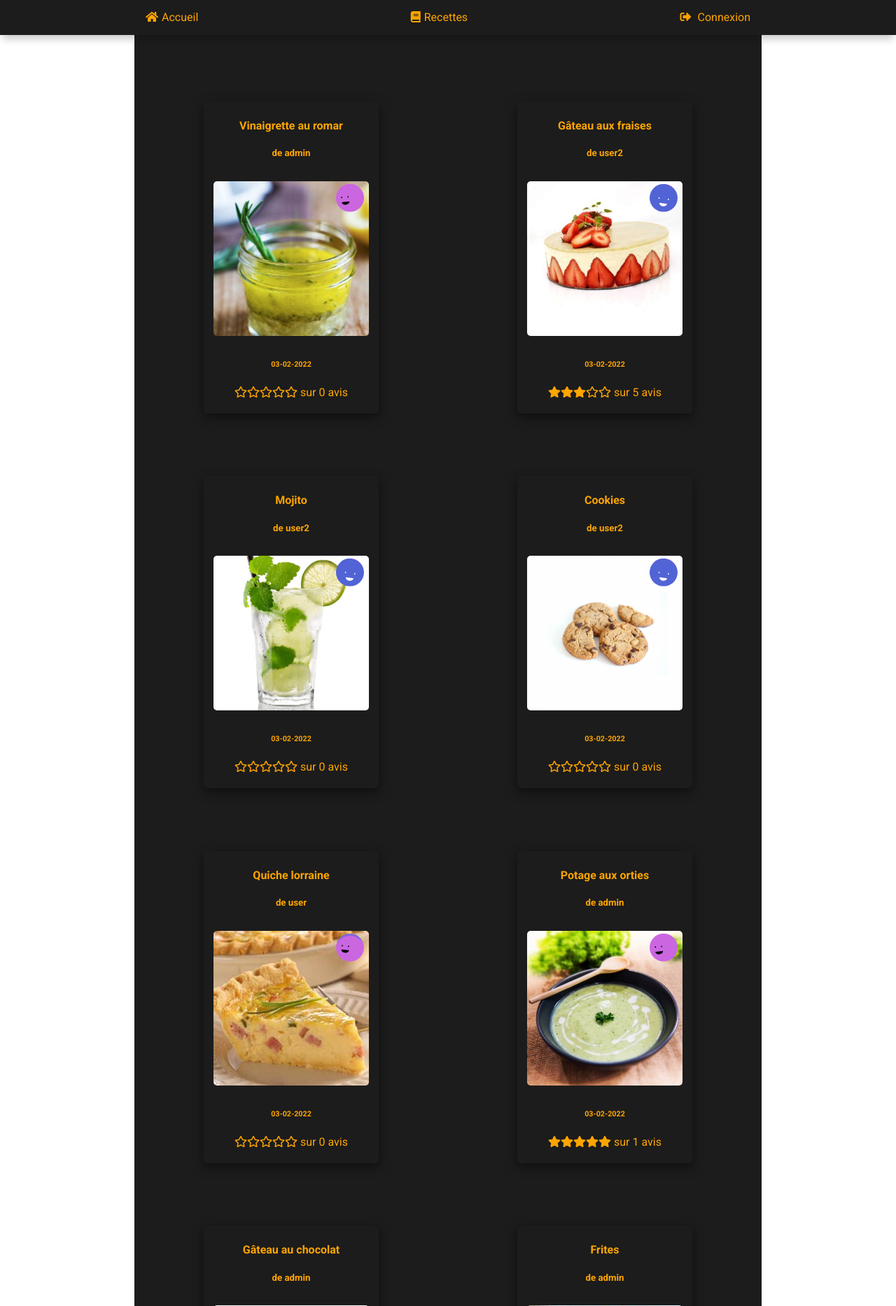
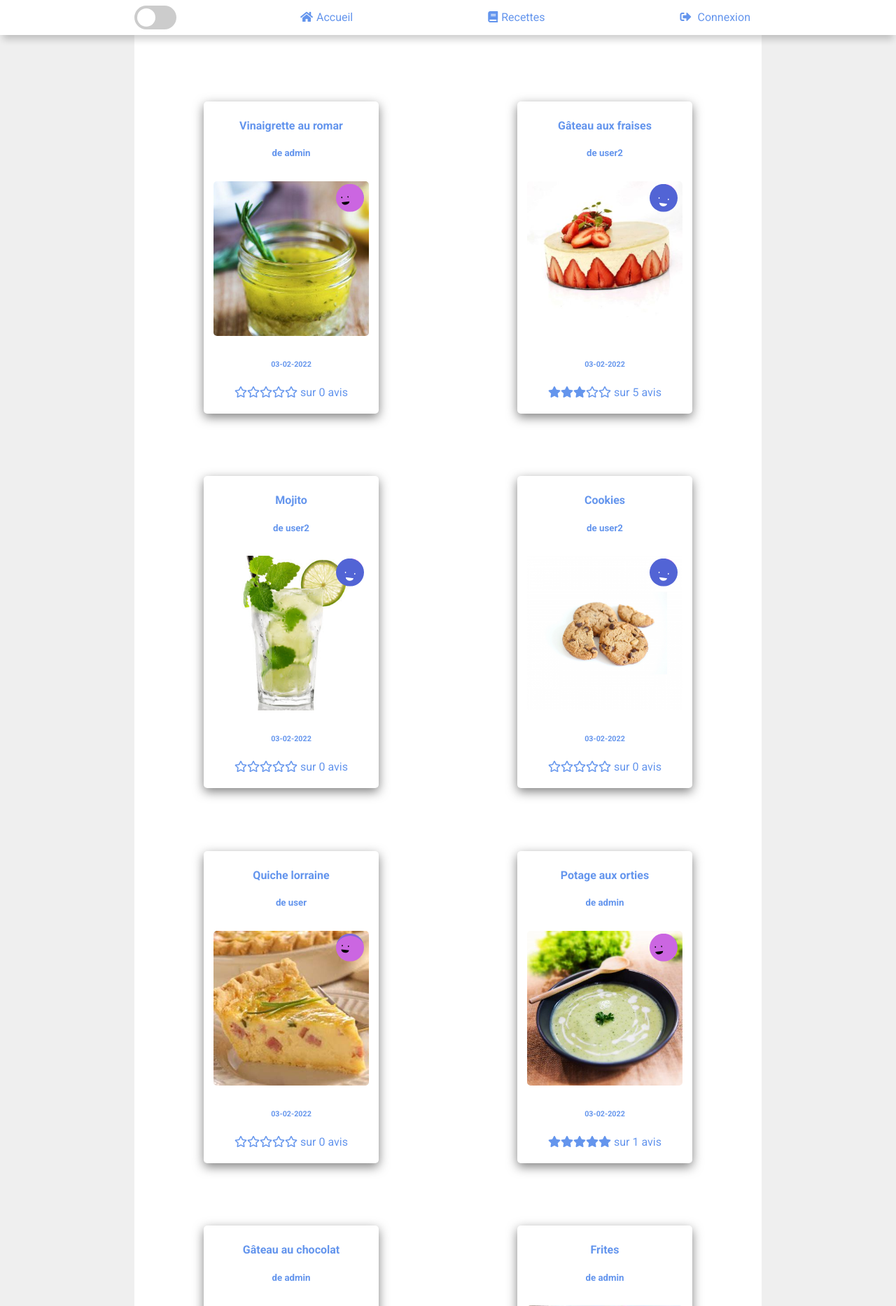
Before and after one commit to AnthonyPayan/projet_anthony, a PHP site: page / in a window 1280 px wide. Shown: the top 1866 px of the page at 70% size. Run offline with PHP 8.4, Linux system fonts and the light colour scheme; data comes from the database, SQL or seed files in the repository; data that the repository does not hold is empty.

Commit message:
Add Switch_Dark_Mode JS

```diff
--- a/layout.php
+++ b/layout.php
@@ -8,6 +8,7 @@
 <head>
 	<meta charset="utf-8">
 	<meta name="viewport" content="width=device-width, initial-scale=1">
+	<script src="https://ajax.googleapis.com/ajax/libs/jquery/3.6.0/jquery.min.js"></script>
 	<link href="/public/css/base/normalize.css" rel="stylesheet">
 	<link href="/public/css/style.css" rel="stylesheet">
 	<link rel="icon" type="image/png" href="/public/src/logo_bg/marmite_blue copie.png" />
@@ -21,6 +22,11 @@
 <body>
 	<header>
 		<nav>
+			<label class="switch ">
+				<input type="checkbox" id="activateur_fonction">
+				<span class="slider round"></span>
+			</label>
+			<!-- <a class="btn">active</a> -->
 			<a title="Retour accueil du site" href="/index.php"><i class="fas fa-home"></i><span>Accueil</span></a>
 			<a class="<?= $classDisplaySession; ?>" title="Ajout d'une recette" href="/public/controller/NewRecipe.php">
 				<i class="fas fa-plus"></i><span>Recette</span>
@@ -43,3 +49,4 @@
 	</header>
 	<main>
 		<?php include($template); ?>
+		<?php include("layout_end.php"); ?>
--- a/layout_end.php
+++ b/layout_end.php
@@ -1,5 +1,6 @@
 </main>
 <script src="https://cdn.jsdelivr.net/npm/bootstrap@5.1.3/dist/js/bootstrap.bundle.min.js" integrity="sha384-ka7Sk0Gln4gmtz2MlQnikT1wXgYsOg+OMhuP+IlRH9sENBO0LRn5q+8nbTov4+1p" crossorigin="anonymous"></script>
+<script src="/public/js/theme.js"></script>
 </body>
 
 </html>
--- a/public/css/style.css
+++ b/public/css/style.css
@@ -317,7 +317,7 @@
 
 input:focus {
 	border: 1px orangered solid;
-	border: 1px cornflowerblue solid;
+	/* border: 1px cornflowerblue solid; */
 }
 
 input:hover {
@@ -806,3 +806,67 @@
 .displaynone {
 	display: none;
 }
+
+/* button slider */
+/* The switch - the box around the slider */
+.switch {
+	position: relative;
+	display: inline-block;
+	width: 60px;
+	height: 34px;
+}
+
+/* Hide default HTML checkbox */
+.switch input {
+	opacity: 0;
+	width: 0;
+	height: 0;
+}
+
+/* The slider */
+.slider {
+	position: absolute;
+	cursor: pointer;
+	top: 0;
+	left: 0;
+	right: 0;
+	bottom: 0;
+	background-color: #ccc;
+	-webkit-transition: .4s;
+	transition: .4s;
+}
+
+.slider:before {
+	position: absolute;
+	content: "";
+	height: 26px;
+	width: 26px;
+	left: 4px;
+	bottom: 4px;
+	background-color: white;
+	-webkit-transition: .4s;
+	transition: .4s;
+}
+
+input:checked+.slider {
+	background-color: #2196F3;
+}
+
+input:focus+.slider {
+	box-shadow: 0 0 1px #2196F3;
+}
+
+input:checked+.slider:before {
+	-webkit-transform: translateX(26px);
+	-ms-transform: translateX(26px);
+	transform: translateX(26px);
+}
+
+/* Rounded sliders */
+.slider.round {
+	border-radius: 34px;
+}
+
+.slider.round:before {
+	border-radius: 50%;
+}
--- a/public/js/async.js
+++ b/public/js/async.js
@@ -1,18 +1,13 @@
-
-// ICI
 async function loadContent() {
     var content = await fetch('../templates/async/file_download.php');
     content = await content.text();
     document.querySelector('.async_form').innerHTML = content;
-    console.log(content);
 }
-// ICI
 
 function unsetContent() {
     var div = document.getElementsByClassName('async_form');
     document.querySelector('.launch-file').remove();
 }
 
-
 document.querySelector('.yes').addEventListener('click', loadContent);
 document.querySelector('.no').addEventListener('click', unsetContent);
--- /dev/null
+++ b/public/js/theme.js
@@ -0,0 +1,90 @@
+function choice() {
+	if (localStorage.getItem("theme") == "dark") {
+		changeToDark();
+	} else {
+		changeToLight();
+	}
+}
+
+choice();
+
+function changeTheme() { //Detection du theme dans le localStorage.
+	let getTheme = localStorage.theme; //Récupère la valeur "theme" dans le localStorage
+	if (getTheme == "dark") {
+		localStorage.theme = "light";
+		changeToLight();
+	} else {
+		localStorage.theme = "dark";
+		changeToDark();
+	}
+}
+
+function changeToLight() {
+	document.styleSheets[1]['cssRules'][3]['style']['color'] = "cornflowerblue"; /*a*/
+	document.styleSheets[1]['cssRules'][4]['style']['color'] = "cornflowerblue"; /*h1,h2,h3,h4,h5,h6*/
+	document.styleSheets[1]['cssRules'][5]['style']['background-color'] = "#efefef"; /*body*/
+	document.styleSheets[1]['cssRules'][9]['style']['color'] = "cornflowerblue"; /*.star_note*/
+	document.styleSheets[1]['cssRules'][16]['style']['color'] = "white"; /*.container-info*/
+	document.styleSheets[1]['cssRules'][16]['style']['background-color'] = "#81a7ea"; /*.container-info*/
+	document.styleSheets[1]['cssRules'][35]['style']['background-color'] = "cornflowerblue"; /*.btn*/
+	document.styleSheets[1]['cssRules'][35]['style']['border'] = "1px cornflowerblue solid"; /*.btn*/
+	document.styleSheets[1]['cssRules'][36]['style']['border'] = "1px royalblue solid"; /*.btn:hover*/
+	document.styleSheets[1]['cssRules'][38]['style']['color'] = "cornflowerblue"; /*.form-section*/
+	document.styleSheets[1]['cssRules'][42]['style']['border'] = "1px cornflowerblue solid"; /*select:hover*/
+	document.styleSheets[1]['cssRules'][44]['style']['border'] = "1px cornflowerblue solid"; /*input:focus*/
+	document.styleSheets[1]['cssRules'][45]['style']['border'] = "1px cornflowerblue solid"; /*input:hover*/
+	document.styleSheets[1]['cssRules'][46]['style']['background-color'] = "cornflowerblue"; /*.form-label*/
+	document.styleSheets[1]['cssRules'][46]['style']['border'] = "1px royaleblue solid"; /*.form-label*/
+	document.styleSheets[1]['cssRules'][54]['style']['border'] = "1px cornflowerblue solid"; /*.textarea:hover*/
+	document.styleSheets[1]['cssRules'][55]['style']['border'] = "1px cornflowerblue solid"; /*.textarea:focus*/
+	document.styleSheets[1]['cssRules'][56]['style']['background-color'] = "white"; /*nav*/
+	document.styleSheets[1]['cssRules'][57]['style']['color'] = "cornflowerblue"; /*nav a*/
+	document.styleSheets[1]['cssRules'][58]['style']['color'] = "#026ef5"; /*nav a:hover*/
+	document.styleSheets[1]['cssRules'][62]['style']['background-color'] = "white"; /*main*/
+	document.styleSheets[1]['cssRules'][70]['style']['background-color'] = "#81a7ea"; /*.span-number*/
+	document.styleSheets[1]['cssRules'][84]['style']['color'] = "cornflowerblue"; /*.p2*/
+	document.styleSheets[1]['cssRules'][87]['style']['color'] = "cornflowerblue"; /*.show-recipe-ranked*/
+	document.styleSheets[1]['cssRules'][92]['style']['color'] = "cornflowerblue"; /*.profil-section*/
+	document.styleSheets[1]['cssRules'][93]['style']['color'] = "cornflowerblue"; /*.profil-section*/
+	document.styleSheets[1]['cssRules'][107]['style']['color'] = "cornflowerblue"; /*.scroll-table*/
+	document.styleSheets[1]['cssRules'][109]['style']['color'] = "royaleblue"; /*.scroll-table i:hover*/
+}
+
+function changeToDark() {
+	document.styleSheets[1]['cssRules'][3]['style']['color'] = "orange"; /*a*/
+	document.styleSheets[1]['cssRules'][4]['style']['color'] = "orange"; /*h1,h2,h3,h4,h5,h6*/
+	document.styleSheets[1]['cssRules'][5]['style']['background-color'] = "black"; /*body*/
+	document.styleSheets[1]['cssRules'][9]['style']['color'] = "orange"; /*.star_note*/
+	document.styleSheets[1]['cssRules'][16]['style']['color'] = "orange"; /*.container-info*/
+	document.styleSheets[1]['cssRules'][16]['style']['background-color'] = "#1c1c1c"; /*.container-info*/
+	document.styleSheets[1]['cssRules'][35]['style']['background-color'] = "orange"; /*.btn*/
+	document.styleSheets[1]['cssRules'][35]['style']['border'] = "1px orangered solid"; /*.btn*/
+	document.styleSheets[1]['cssRules'][36]['style']['border'] = "1px orangered solid"; /*.btn:hover*/
+	document.styleSheets[1]['cssRules'][38]['style']['color'] = "orange"; /*.form-section*/
+	document.styleSheets[1]['cssRules'][42]['style']['border'] = "1px orange solid"; /*select:hover*/
+	document.styleSheets[1]['cssRules'][44]['style']['border'] = "1px orangered solid"; /*input:focus*/
+	document.styleSheets[1]['cssRules'][45]['style']['border'] = "1px orange solid"; /*input:hover*/
+	document.styleSheets[1]['cssRules'][46]['style']['background-color'] = "orange"; /*.form-label*/
+	document.styleSheets[1]['cssRules'][46]['style']['border'] = "1px orangered solid"; /*.form-label*/
+	document.styleSheets[1]['cssRules'][54]['style']['border'] = "1px orange solid"; /*.textarea:hover*/
+	document.styleSheets[1]['cssRules'][55]['style']['border'] = "1px orange solid"; /*.textarea:focus*/
+	document.styleSheets[1]['cssRules'][56]['style']['background-color'] = "#1c1c1c"; /*nav*/
+	document.styleSheets[1]['cssRules'][57]['style']['color'] = "orange"; /*nav a*/
+	document.styleSheets[1]['cssRules'][58]['style']['color'] = "orangered"; /*nav a:hover*/
+	document.styleSheets[1]['cssRules'][62]['style']['background-color'] = "#1c1c1c"; /*main*/
+	document.styleSheets[1]['cssRules'][70]['style']['background-color'] = "orangered"; /*.span-number*/
+	document.styleSheets[1]['cssRules'][84]['style']['color'] = "orangered"; /*.p2*/
+	document.styleSheets[1]['cssRules'][87]['style']['color'] = "orange"; /*.show-recipe-ranked*/
+	document.styleSheets[1]['cssRules'][92]['style']['color'] = "orangered"; /*.profil-section*/
+	document.styleSheets[1]['cssRules'][93]['style']['color'] = "orangered"; /*.profil-section span*/
+	document.styleSheets[1]['cssRules'][107]['style']['color'] = "orange"; /*.scroll-table*/
+	document.styleSheets[1]['cssRules'][109]['style']['color'] = "orangered"; /*.scroll-table i:hover*/
+}
+
+document.addEventListener('DOMContentLoaded', function () { // Quand l'arbre HTML est entièrement chargé par le navigateur
+	document.querySelector("#activateur_fonction").addEventListener("click", changeTheme);
+});
+
+//Info sur feuille de style
+// let style = document.styleSheets[1]['cssRules'];
+// console.log(style);
```
Also changed, not shown: public/controller/Test.php (added).
